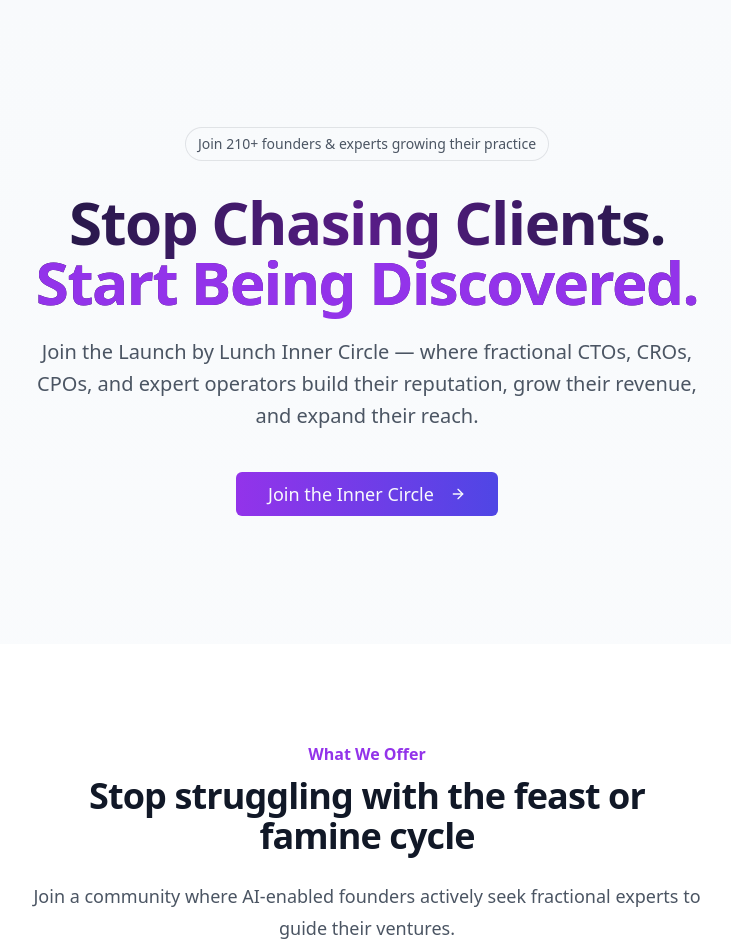
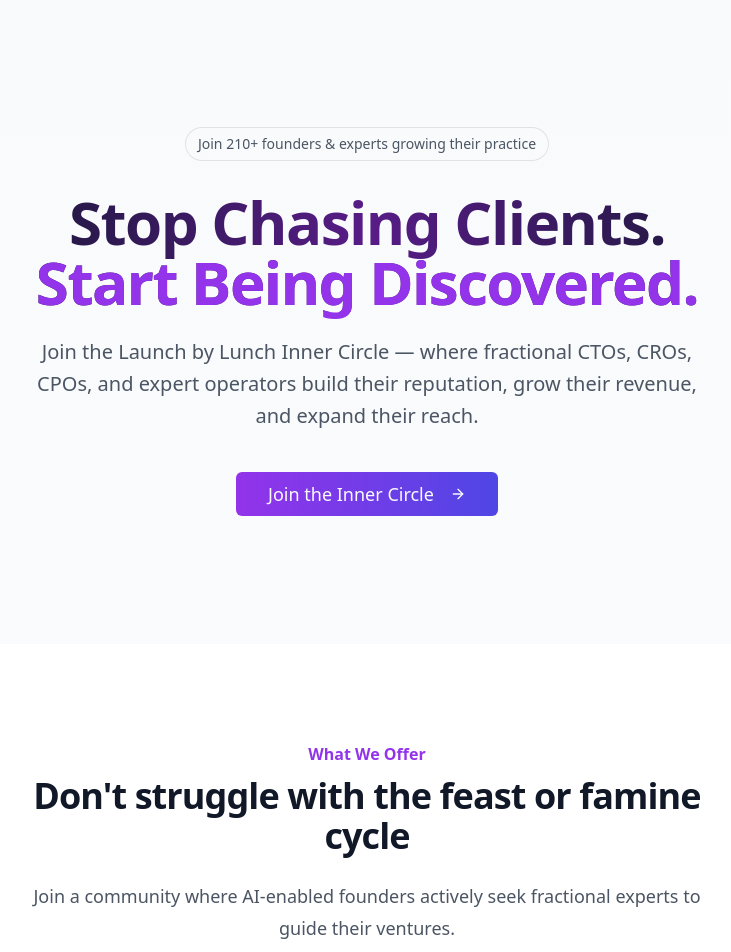
Before and after one commit to Low-Code-Cookbook/lbl-fractional-landing, a React (Vite) app: page / in a window 1280 px wide. Shown: the top 952 px of the page, without its empty margins (273-1004 px from the left). Built offline with nearby package versions, Linux system fonts and the light colour scheme.

Commit message:
Fix headline
Changed the headline in the ValuePropositions section.

```diff
--- a/src/components/ValuePropositions.tsx
+++ b/src/components/ValuePropositions.tsx
@@ -1,3 +1,4 @@
+
 import { Search, Users, Trophy, DollarSign } from "lucide-react";
 
 const features = [
@@ -34,7 +35,7 @@ const ValuePropositions = () => {
         <div className="mx-auto max-w-2xl text-center">
           <h2 className="text-base font-semibold leading-7 text-purple-600">What We Offer</h2>
           <p className="mt-2 text-3xl font-bold tracking-tight text-gray-900 sm:text-4xl">
-            Stop struggling with the feast or famine cycle
+            Don't struggle with the feast or famine cycle
           </p>
           <p className="mt-6 text-lg leading-8 text-gray-600">
             Join a community where AI-enabled founders actively seek fractional experts to guide their ventures.
```
